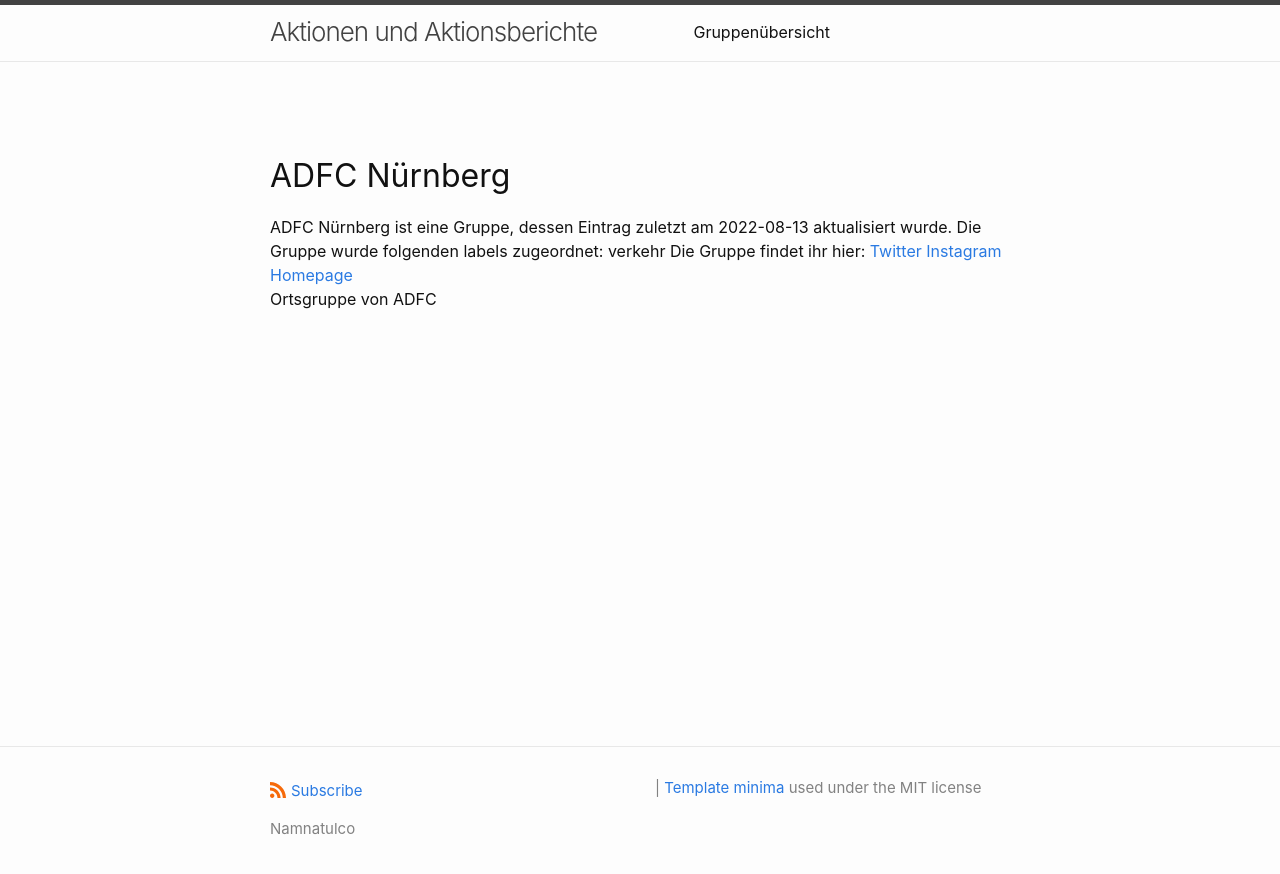
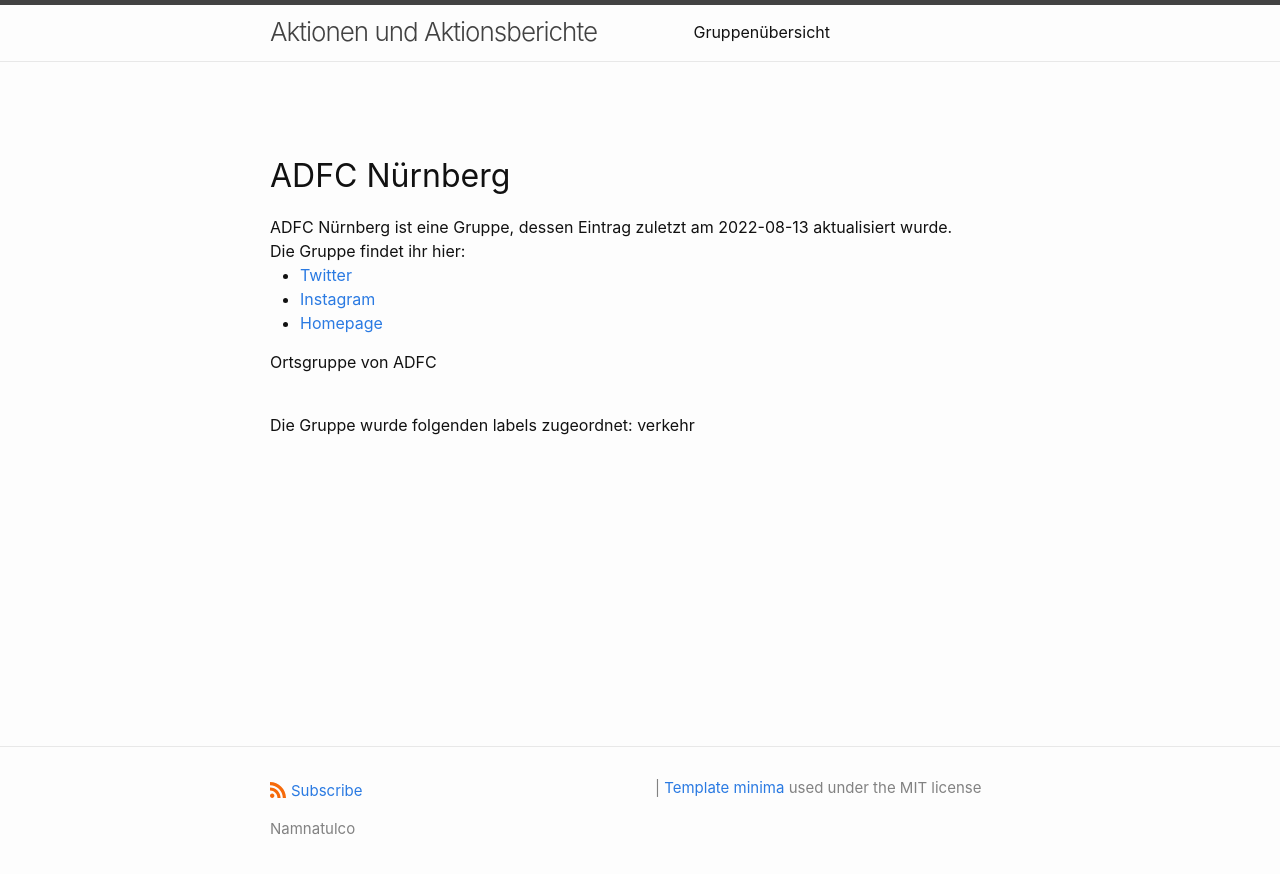
Before and after one commit to namnatulco/namnatulco.eu, a Jekyll site: the page built from aktionen/gruppen/adfc-nuernberg.md, in a window 1280 px wide. Shown: the top 874 px of the page. Built offline with Jekyll 4.4.1, drawn with Linux system fonts in a browser that asks for light colours.

Commit message:
layout improvements group page

```diff
--- a/_layouts/gruppe.html
+++ b/_layouts/gruppe.html
@@ -9,29 +9,32 @@
 
   <div class="post-content">
 	  <h2>{{ page.gruppenname }}</h2>
- {{ page.gruppenname }} ist eine Gruppe, dessen Eintrag zuletzt am {{ page.last-updated }} aktualisiert wurde.
+	  {{ page.gruppenname }} ist eine Gruppe, dessen Eintrag zuletzt am {{ page.last-updated }} aktualisiert wurde.<br>
 
+Die Gruppe findet ihr hier:
+<ul>
+{% if page.twitter %}
+<li><a href="https://twitter.com/{{page.twitter}}">Twitter</a></li>
+{% endif %}
+
+{% if page.instagram %}
+<li><a href="https://instagram.com/{{page.instagram}}">Instagram</a></li>
+{% endif %}
+
+{% if page.web %}
+<li><a href="{{page.web}}">Homepage</a></li>
+{% endif %}
+</ul>
+<p>
+    {{ content }}
+</p>
+<br>
 {% if page.gruppenlabels %}
 Die Gruppe wurde folgenden labels zugeordnet:
 	{% for grlabel in page.gruppenlabels %}
 	{{ grlabel }} <!-- seiten generieren für die labels? -->
 	{% endfor %}
+	  <br>
 {% endif %}
-Die Gruppe findet ihr hier:
-
-{% if page.twitter %}
-<a href="https://twitter.com/{{page.twitter}}">Twitter</a>
-{% endif %}
-
-{% if page.instagram %}
-<a href="https://instagram.com/{{page.instagram}}">Instagram</a>
-{% endif %}
-
-{% if page.web %}
-<a href="{{page.web}}">Homepage</a>
-{% endif %}
-
-    {{ content }}
-  </div>
-
+</div>
 </article>
```
